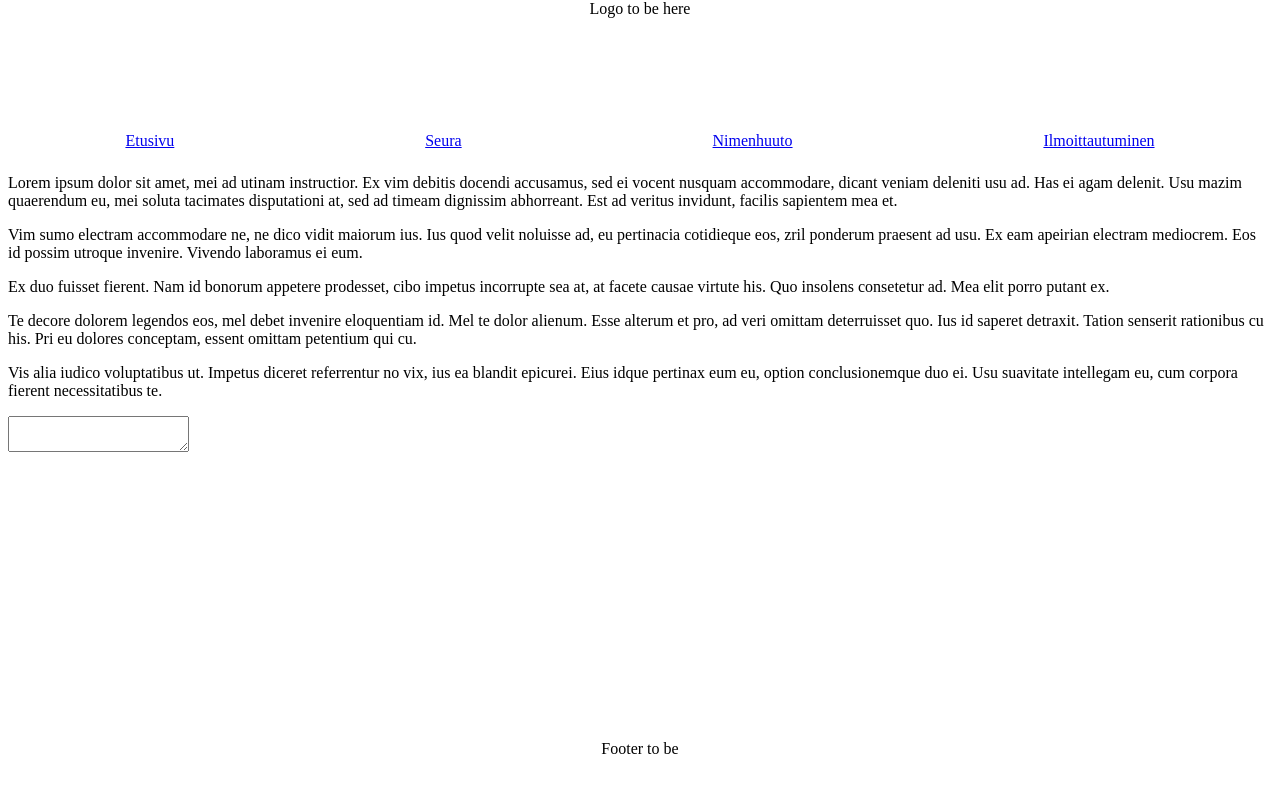
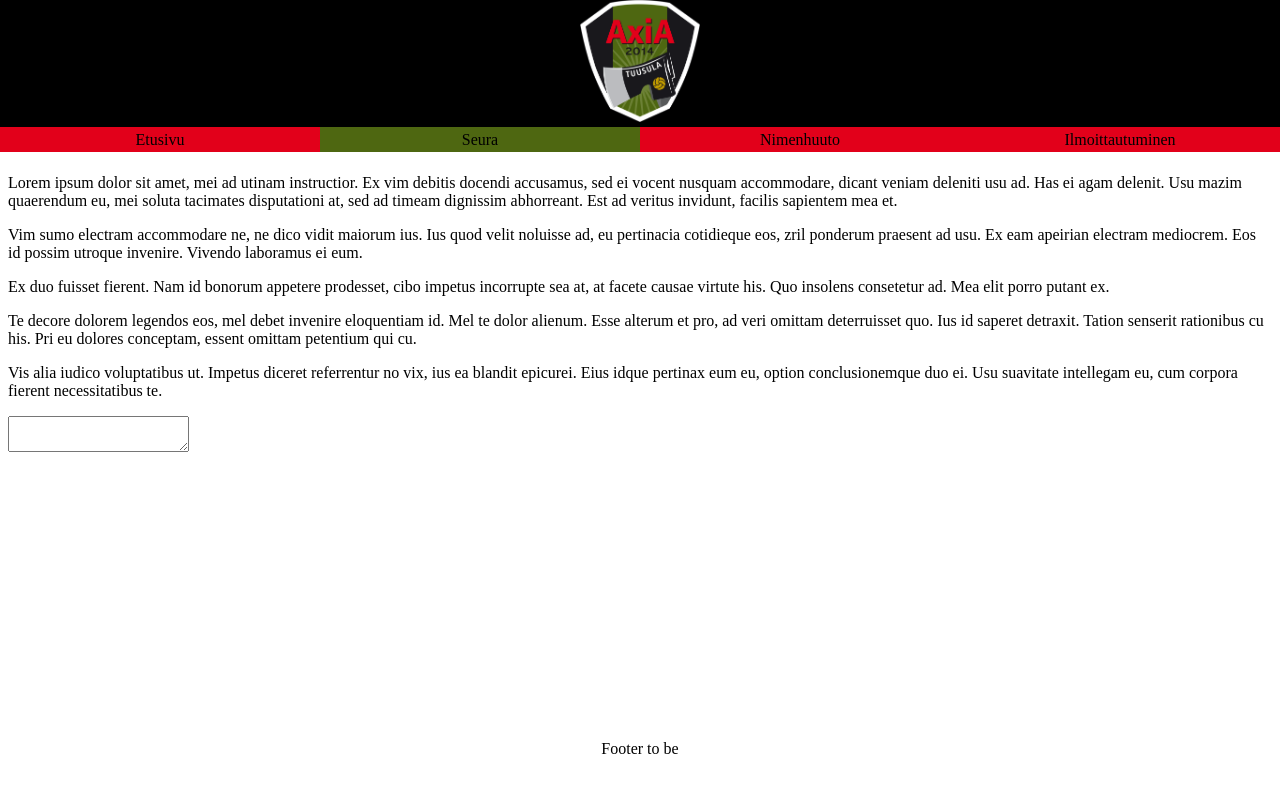
Before and after one commit to Axia-ry/axia-nettisivu, a React (Create React App) app in the folder front/: page /seura in a window 1280 px wide. Shown: the top 792 px of the page. Built offline with nearby package versions, Linux system fonts and the light colour scheme.

Commit message:
headerin tyylitys

```diff
--- a/front/src/components/Common.css
+++ b/front/src/components/Common.css
@@ -47,3 +47,8 @@ body {
 .justify-around{
   justify-content: space-around;
 }
+
+a {
+  color: inherit;
+  text-decoration: inherit;
+}
--- /dev/null
+++ b/front/src/components/static/Header.css
@@ -0,0 +1,39 @@
+.logo {
+  width: 120px;
+
+  margin-bottom: 5px;
+}
+
+.logo-bar {
+  background-color: black;
+}
+
+.navigation-bar {
+  height: 25px;
+  line-height: 25px;
+
+  background-color: #e2001a;
+  color: black;
+}
+
+.navigation-link.selected-link {
+  background-color: #4e6711;
+}
+
+.navigation-link:hover {
+  background-color: #cc0018
+}
+
+.navigation-link.selected-link:hover {
+  background-color: #43580e;
+}
+
+/*
+red: e2001a
+dark-red: #cc0018
+
+green: 4e6711
+dark-green: #43580e
+
+yellow: c19b00
+*/
--- a/front/src/components/static/Header.js
+++ b/front/src/components/static/Header.js
@@ -1,4 +1,6 @@
 import React from 'react';
+
+import './Header.css'
 
 import NavigationBar from './NavigationBar'
 import LogoLine from './LogoLine'
--- a/front/src/components/static/LogoLine.js
+++ b/front/src/components/static/LogoLine.js
@@ -1,10 +1,8 @@
 import React from 'react';
 
 const LogoLine = () => (
-  <div className='flex-item flex-container justify-around'>
-    <div>
-      Logo to be here
-    </div>
+  <div className='flex-item flex-container justify-around logo-bar'>
+    <img alt='logo' src='/images/logo.png' className='logo'></img>
   </div>
 )
 
--- a/front/src/components/static/NavigationBar.js
+++ b/front/src/components/static/NavigationBar.js
@@ -7,7 +7,7 @@ import NavigationLink from './NavigationLink';
 class NavigationBar extends Component {
   render = () => {
     return (
-      <div className='flex-container justify-around'>
+      <div className='flex-container justify-around navigation-bar'>
         <NavigationLink link='/' relative={true}>Etusivu</NavigationLink>
         <NavigationLink link='/seura' relative={true}>Seura</NavigationLink>
         <NavigationLink link='https://google.com' relative={false}>Nimenhuuto</NavigationLink>
--- a/front/src/components/static/NavigationLink.js
+++ b/front/src/components/static/NavigationLink.js
@@ -9,10 +9,13 @@ class NavigationLink extends Component {
     const link = this.props.link
     const relative = this.props.relative
 
+    const active = this.props.location.pathname === link;
+    const innerClassName = 'full flex-container justify-around'
+
     return (
-      <div>
-        {!relative ? (<a target='_blank' rel='noopener noreferrer' href={link}>{this.props.children}</a>)
-                  : (<Link to={link}>{this.props.children}</Link>)}
+      <div className={'flex-item navigation-link' + (active ? ' selected-link' : '')} >
+        {!relative ? (<a target='_blank' rel='noopener noreferrer' className={innerClassName} href={link}>{this.props.children}</a>)
+                  : (<Link className={innerClassName} to={link}>{this.props.children}</Link>)}
       </div>
     )
   }
```
Also changed, not shown: front/public/images/logo.png (added), 8 other files (tests, documents, lock files or other folders).
